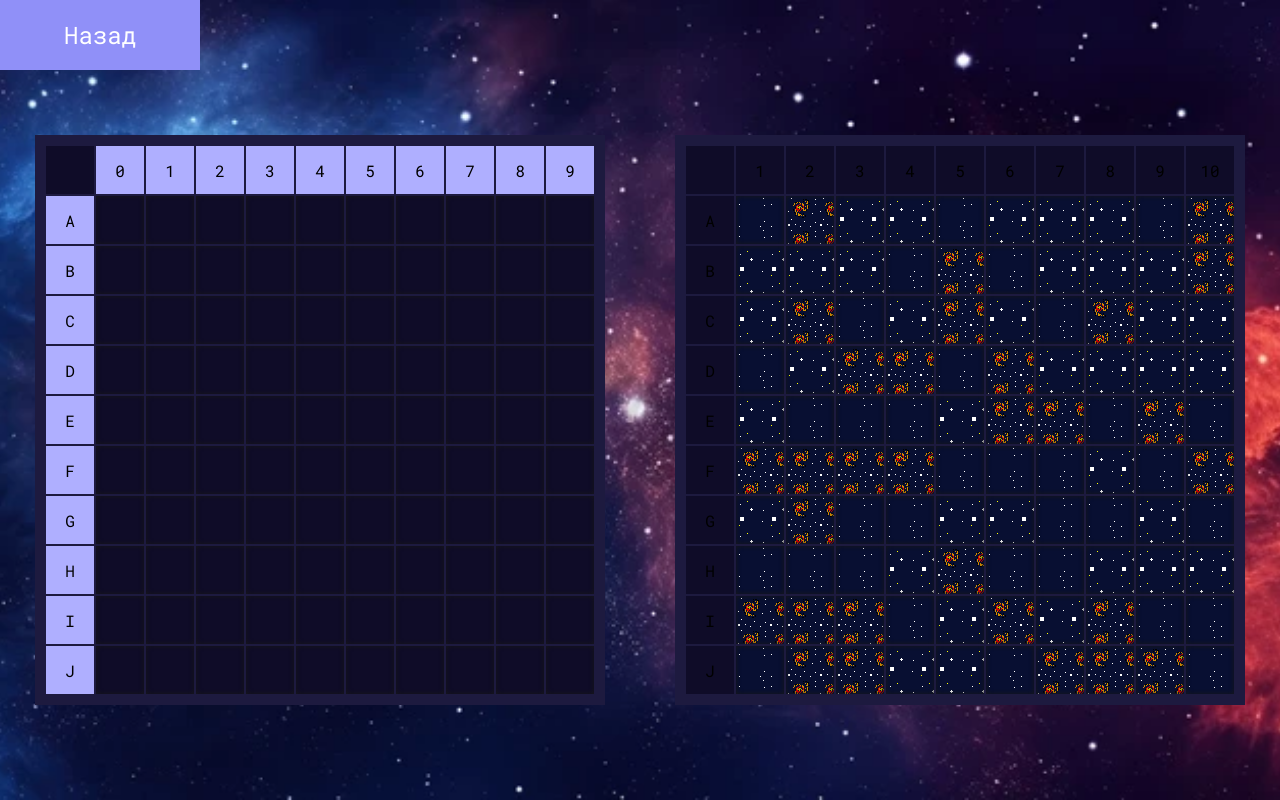
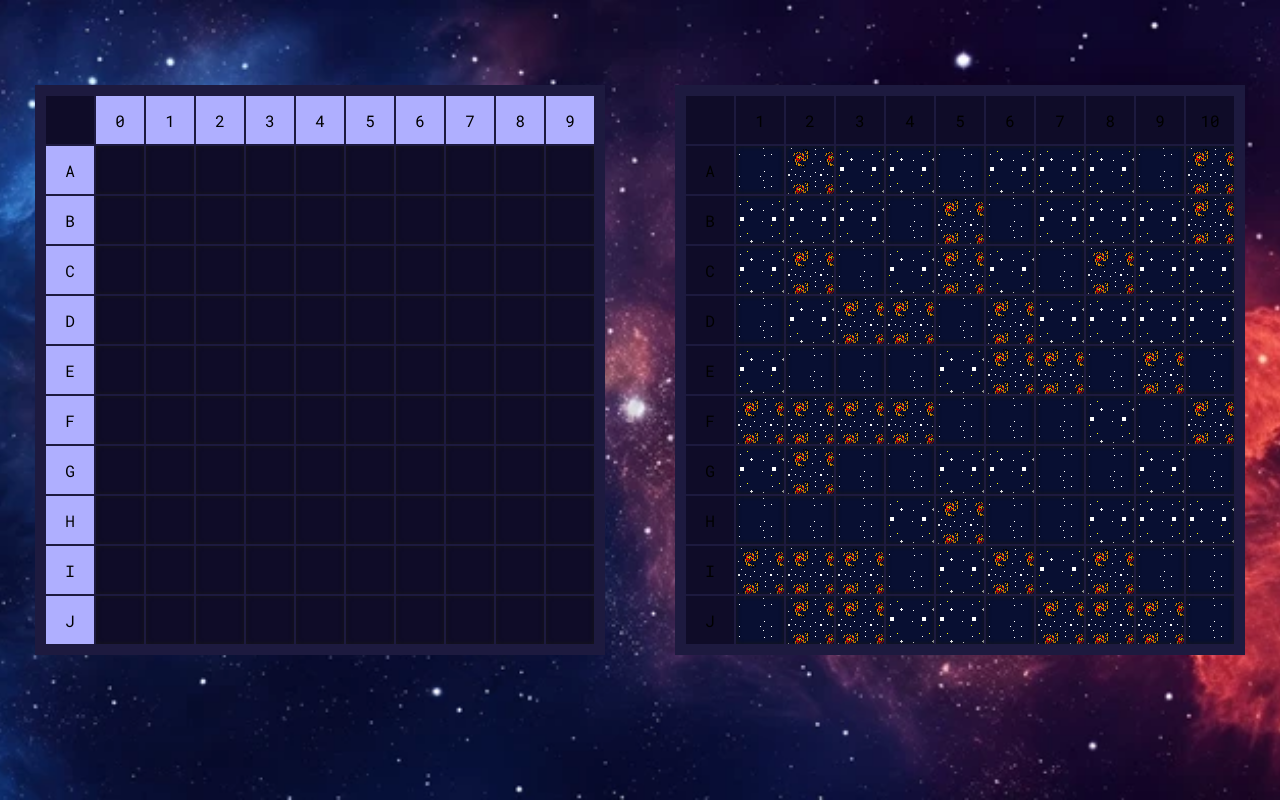
Before and after one commit to AG0n1/SeaBattle, a React (Create React App) app: page /play in a window 1280 px wide. Built offline with nearby package versions, Linux system fonts and the light colour scheme; a web font is replaced by a local one.

Commit message:
Delete Back Button

```diff
--- a/src/App.css
+++ b/src/App.css
@@ -134,7 +134,7 @@ html {
   align-items: center;
   justify-content: space-around;
   height: 80vh;
-  margin-top: 100px;
+  margin-top: 50px;
 }
 
 .copiedText {
--- a/src/components/gamescreen/IvanEpishko.js
+++ b/src/components/gamescreen/IvanEpishko.js
@@ -5,15 +5,12 @@ import { Link} from 'react-router-dom';
 
 function IvanEpisko(props) {
     return (
-
         <div className="playy">
-            <Link className="back" to="/" >Назад</Link>
             <div className="ivanEpishko">
                 <YatchukAndrey singles={1} />
                 <BoltrushkoOlga />
             </div>
         </div>
-
     )
 }
 
```
